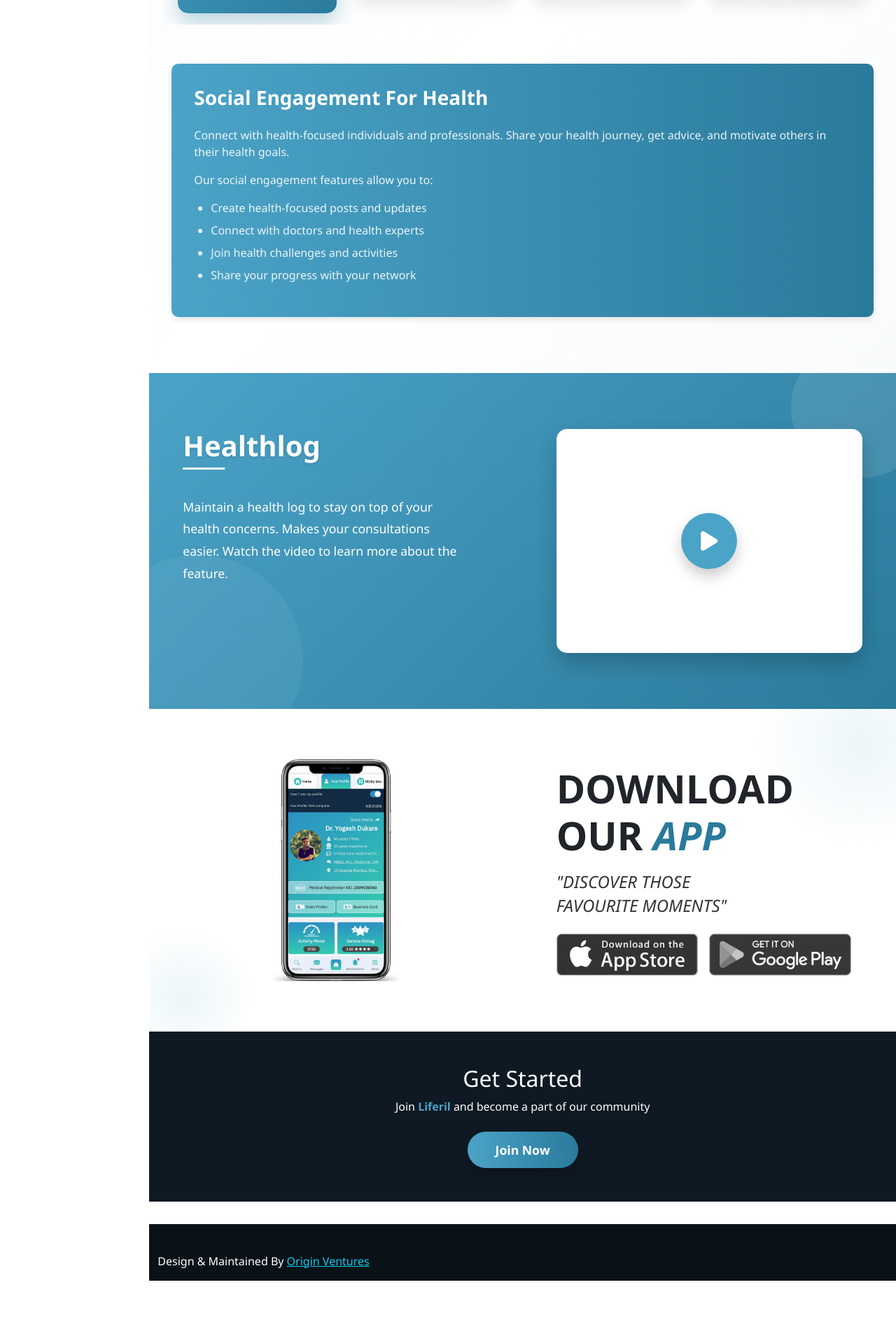
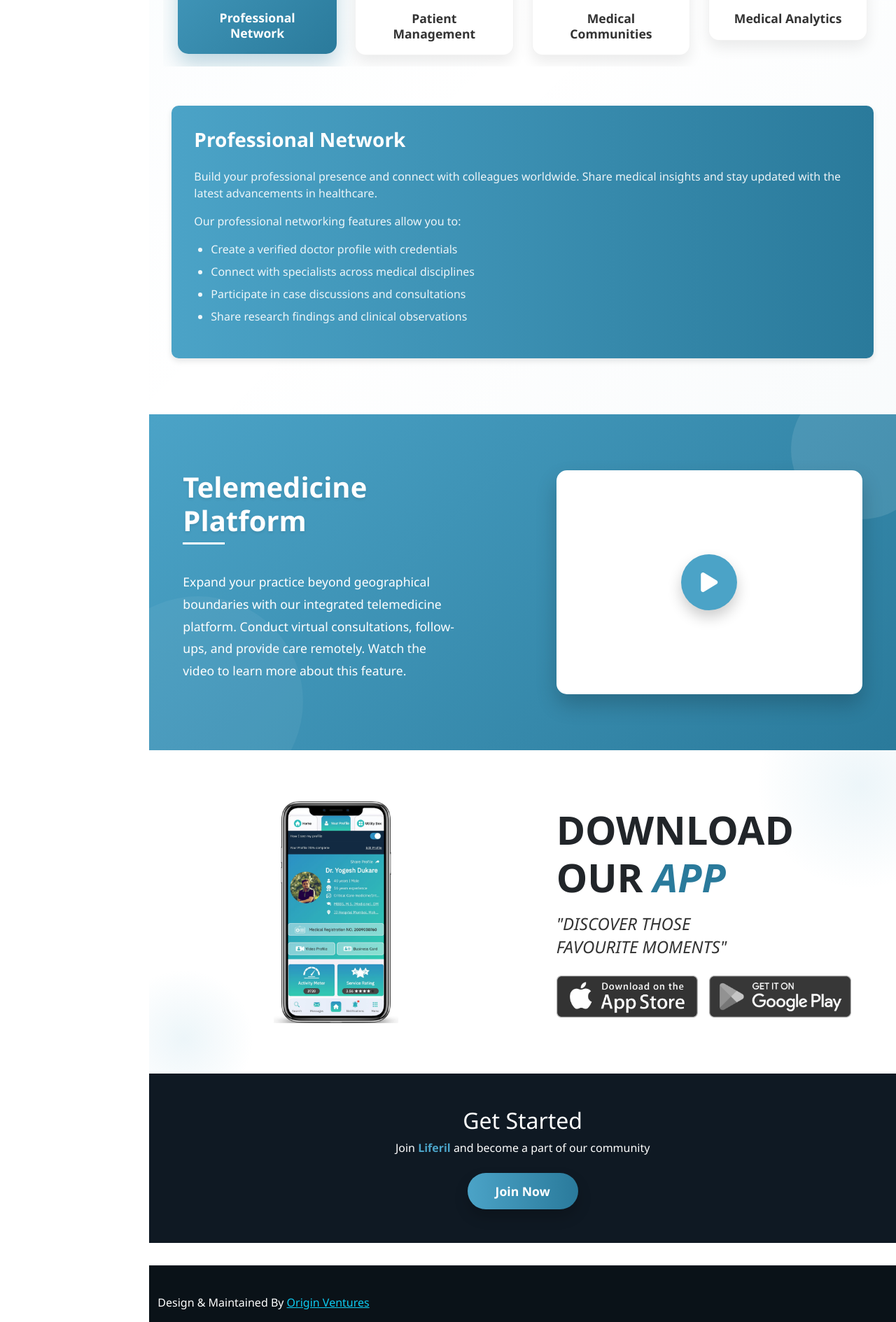
Before and after one commit to iamatiksingh/Liferil_website, a PHP site: page /doctors.php in a window 1280 px wide. Shown: the part 1087-2976 px from the top of the page at 70% size. Before the commit the page ends 2917 px from the top, so only its background shows below. Run offline with PHP 8.4, Linux system fonts and the light colour scheme.

Commit message:
changing thedoctors data

```diff
--- a/doctors.php
+++ b/doctors.php
@@ -10,9 +10,9 @@ include 'navigation.php';
                 <section class="hero-section animate-section">
                     <div class="row g-0">
                         <div class="col-md-6 hero-text animate-item">
-                            <h1>A complete suite for a healthy & fun filled social life</h1>
-                            <p>Your innovative social media profile with creative features to engage with all health cautious, health focused people in the world including doctors & health experts.</p>
-                            <button class="btn btn-primary join-now-btn">Join Now</button>
+                            <h1>Elevate Your Practice with Liferil for Healthcare Professionals</h1>
+                            <p>A specialized platform designed for doctors to enhance patient care, streamline practice management, and connect with a global network of healthcare professionals.</p>
+                            <button class="btn btn-primary join-now-btn">Join as a Doctor</button>
                         </div>
                         <div class="col-md-6 hero-image animate-item">
                             <img src="https://img.freepik.com/free-photo/doctor-nurses-special-equipment_23-2148980721.jpg" alt="Healthcare Professional" class="img-fluid">
@@ -22,38 +22,38 @@ include 'navigation.php';
 
                 <!-- What We Offer Section -->
                 <section class="offer-section animate-section">
-                    <h2 class="section-title text-center animate-item">What We Offer</h2>
+                    <h2 class="section-title text-center animate-item">Professional Tools for Doctors</h2>
 
                     <div class="row offer-cards">
                         <div class="col-md-3">
                             <div class="card offer-card active animate-item" data-tab="social-engagement">
-                                <img src="https://img.freepik.com/free-photo/group-diverse-people-having-business-meeting_53876-25060.jpg" class="card-img-top" alt="Social Engagement">
+                                <img src="https://img.freepik.com/free-photo/group-diverse-people-having-business-meeting_53876-25060.jpg" class="card-img-top" alt="Professional Network">
                                 <div class="card-body">
-                                    <h5 class="card-title">Social Engagement For Health</h5>
+                                    <h5 class="card-title">Professional Network</h5>
                                 </div>
                             </div>
                         </div>
                         <div class="col-md-3">
                             <div class="card offer-card" data-tab="healthlog">
-                                <img src="https://img.freepik.com/free-photo/medical-banner-with-doctor-holding-tablet_23-2149611240.jpg" class="card-img-top" alt="Healthlog">
+                                <img src="https://img.freepik.com/free-photo/medical-banner-with-doctor-holding-tablet_23-2149611240.jpg" class="card-img-top" alt="Patient Management">
                                 <div class="card-body">
-                                    <h5 class="card-title">Healthlog</h5>
+                                    <h5 class="card-title">Patient Management</h5>
                                 </div>
                             </div>
                         </div>
                         <div class="col-md-3">
                             <div class="card offer-card" data-tab="health-communities">
-                                <img src="https://img.freepik.com/free-photo/medium-shot-people-working-together_23-2149300663.jpg" class="card-img-top" alt="Health Communities">
+                                <img src="https://img.freepik.com/free-photo/medium-shot-people-working-together_23-2149300663.jpg" class="card-img-top" alt="Medical Communities">
                                 <div class="card-body">
-                                    <h5 class="card-title">Health Communities</h5>
+                                    <h5 class="card-title">Medical Communities</h5>
                                 </div>
                             </div>
                         </div>
                         <div class="col-md-3">
                             <div class="card offer-card" data-tab="health-passport">
-                                <img src="https://img.freepik.com/free-photo/medical-report-with-stethoscope-desk_23-2148504759.jpg" class="card-img-top" alt="Health Passport - Medical Records">
+                                <img src="https://img.freepik.com/free-photo/medical-report-with-stethoscope-desk_23-2148504759.jpg" class="card-img-top" alt="Medical Analytics">
                                 <div class="card-body">
-                                    <h5 class="card-title">Health Passport</h5>
+                                    <h5 class="card-title">Medical Analytics</h5>
                                 </div>
                             </div>
                         </div>
@@ -62,50 +62,50 @@ include 'navigation.php';
                     <!-- Tab Content -->
                     <div class="tab-contents">
                         <div id="social-engagement" class="tab-content active">
-                            <h3>Social Engagement For Health</h3>
-                            <p>Connect with health-focused individuals and professionals. Share your health journey, get advice, and motivate others in their health goals.</p>
-                            <p>Our social engagement features allow you to:</p>
+                            <h3>Professional Network</h3>
+                            <p>Build your professional presence and connect with colleagues worldwide. Share medical insights and stay updated with the latest advancements in healthcare.</p>
+                            <p>Our professional networking features allow you to:</p>
                             <ul>
-                                <li>Create health-focused posts and updates</li>
-                                <li>Connect with doctors and health experts</li>
-                                <li>Join health challenges and activities</li>
-                                <li>Share your progress with your network</li>
+                                <li>Create a verified doctor profile with credentials</li>
+                                <li>Connect with specialists across medical disciplines</li>
+                                <li>Participate in case discussions and consultations</li>
+                                <li>Share research findings and clinical observations</li>
                             </ul>
                         </div>
 
                         <div id="healthlog" class="tab-content">
-                            <h3>Healthlog</h3>
-                            <p>Maintain a health log to stay on top of your health concerns. Makes your consultations easier. Watch the video to learn more about the feature.</p>
+                            <h3>Patient Management</h3>
+                            <p>Streamline your practice with our comprehensive patient management system. Access patient health logs and provide more informed care.</p>
                             <p>Key features include:</p>
                             <ul>
-                                <li>Daily health tracking</li>
-                                <li>Medication reminders</li>
-                                <li>Symptom journal</li>
-                                <li>Exportable reports for your doctor</li>
+                                <li>Secure patient records and history</li>
+                                <li>Remote monitoring of patient health logs</li>
+                                <li>Appointment scheduling and reminders</li>
+                                <li>Secure messaging with patients</li>
                             </ul>
                         </div>
 
                         <div id="health-communities" class="tab-content">
-                            <h3>Health Communities</h3>
-                            <p>Join communities of people with similar health interests or conditions. Learn from others' experiences and share your own journey.</p>
-                            <p>Our communities offer:</p>
+                            <h3>Medical Communities</h3>
+                            <p>Join specialized communities focused on medical specialties, research areas, or healthcare practices. Collaborate with peers on complex cases.</p>
+                            <p>Our medical communities offer:</p>
                             <ul>
-                                <li>Condition-specific support groups</li>
-                                <li>Fitness and nutrition communities</li>
-                                <li>Mental health support networks</li>
-                                <li>Expert-moderated discussions</li>
+                                <li>Specialty-specific discussion forums</li>
+                                <li>Clinical case sharing and collaborative diagnosis</li>
+                                <li>Research collaboration opportunities</li>
+                                <li>Continuing medical education resources</li>
                             </ul>
                         </div>
 
                         <div id="health-passport" class="tab-content">
-                            <h3>Health Passport</h3>
-                            <p>Your digital health passport contains all your essential health information in one secure place. Access it anytime, anywhere.</p>
+                            <h3>Medical Analytics</h3>
+                            <p>Gain valuable insights from aggregated health data to improve patient outcomes and practice efficiency.</p>
                             <p>Features include:</p>
                             <ul>
-                                <li>Medical history storage</li>
-                                <li>Vaccination records</li>
-                                <li>Allergy information</li>
-                                <li>Emergency contact details</li>
+                                <li>Population health trends analysis</li>
+                                <li>Treatment efficacy tracking</li>
+                                <li>Practice performance metrics</li>
+                                <li>Customizable reporting tools</li>
                             </ul>
                         </div>
                     </div>
@@ -115,8 +115,8 @@ include 'navigation.php';
                 <section class="feature-section">
                     <div class="row g-0">
                         <div class="col-md-6 feature-text">
-                            <h2>Healthlog</h2>
-                            <p>Maintain a health log to stay on top of your health concerns. Makes your consultations easier. Watch the video to learn more about the feature.</p>
+                            <h2>Telemedicine Platform</h2>
+                            <p>Expand your practice beyond geographical boundaries with our integrated telemedicine platform. Conduct virtual consultations, follow-ups, and provide care remotely. Watch the video to learn more about this feature.</p>
                         </div>
                         <div class="col-md-6 feature-video">
                             <div class="video-container">
```
Also changed, not shown: users.php (+20 -20 lines).
